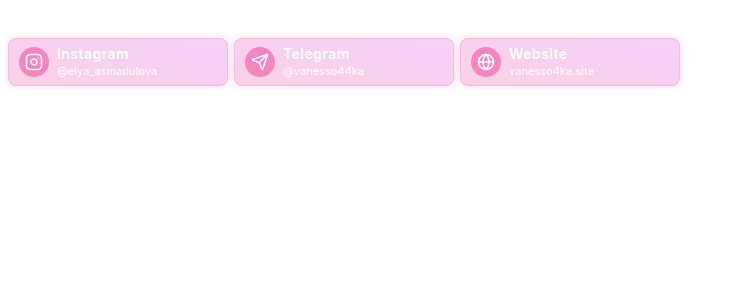
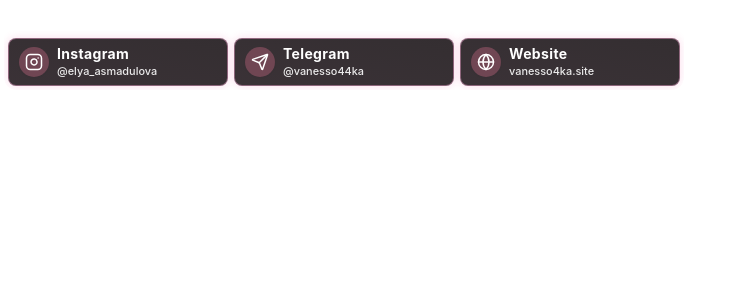
Before and after one commit to wnfy7teen/twitch-social-widget, a React (Vite) app: page /widget in a window 1280 px wide. Shown: the top 300 px of the page, without its empty margins (0-739 px from the left). Built offline with nearby package versions, Linux system fonts and the light colour scheme.

Commit message:
Use graphite surfaces for widget social cards

```diff
--- a/src/components/SocialCard.tsx
+++ b/src/components/SocialCard.tsx
@@ -21,17 +21,17 @@ const cardVariants = {
 };
 
 const themeClasses: Record<ThemeName, string> = {
-  default: 'bg-slate-700/65 border-slate-300/40',
-  pink: 'bg-gradient-to-tr from-pink-500/25 to-fuchsia-500/25 border-pink-300/50',
-  lavender: 'bg-gradient-to-tr from-indigo-400/25 to-violet-400/25 border-violet-200/50',
-  purple: 'bg-gradient-to-tr from-violet-600/30 to-purple-900/35 border-purple-300/50',
+  default: 'bg-[#292826]/95 border-[#514d48]',
+  pink: 'bg-gradient-to-tr from-[#30272c]/95 to-[#292326]/95 border-pink-300/45',
+  lavender: 'bg-gradient-to-tr from-[#292a31]/95 to-[#25262c]/95 border-violet-200/45',
+  purple: 'bg-gradient-to-tr from-[#2d2932]/95 to-[#252129]/95 border-purple-300/45',
 };
 
 const themeIconClasses: Record<ThemeName, string> = {
-  default: 'bg-slate-500/80',
-  pink: 'bg-pink-400/80',
-  lavender: 'bg-indigo-400/80',
-  purple: 'bg-violet-500/80',
+  default: 'bg-[#45413d]',
+  pink: 'bg-[#704653]',
+  lavender: 'bg-[#4b4d68]',
+  purple: 'bg-[#59446f]',
 };
 
 const SocialCard: React.FC<SocialCardProps> = ({ config, index, theme, width, height, iconSize, textSize, animationSpeed, glowIntensity }) => {
```
